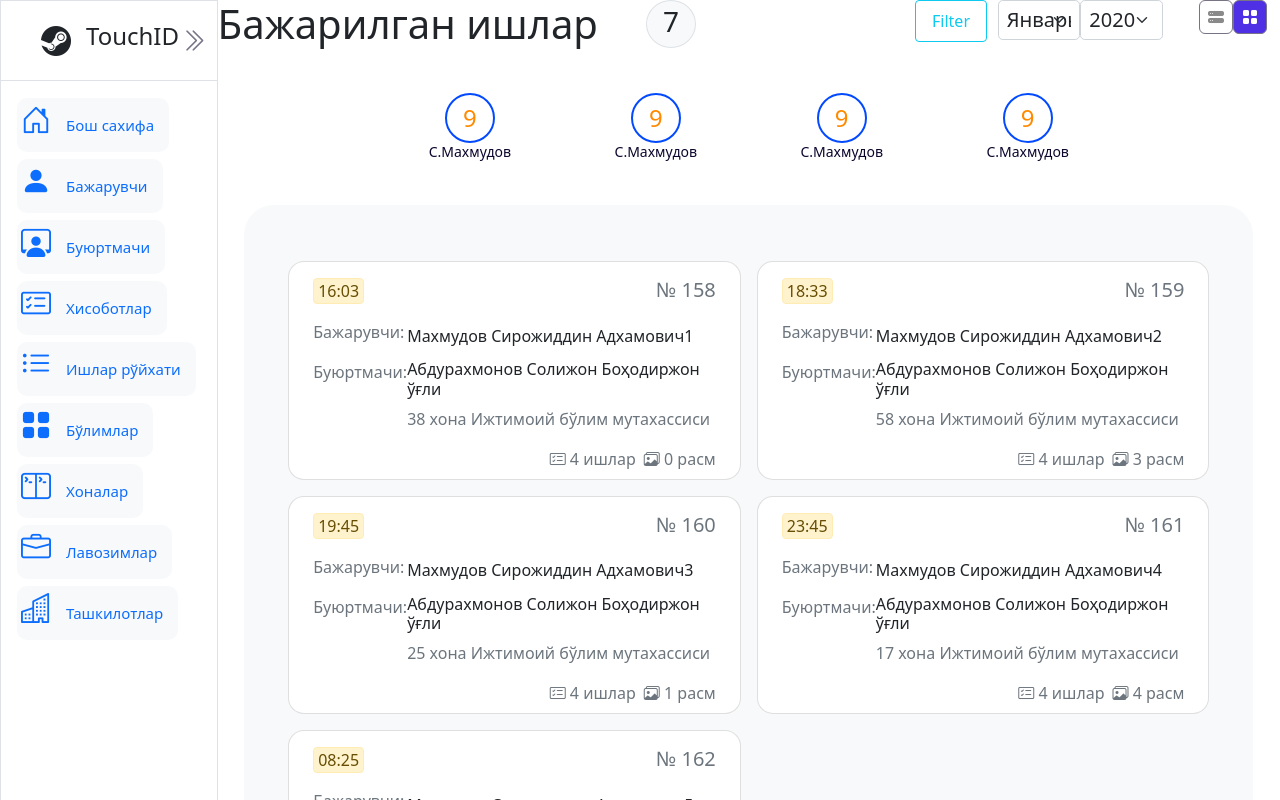
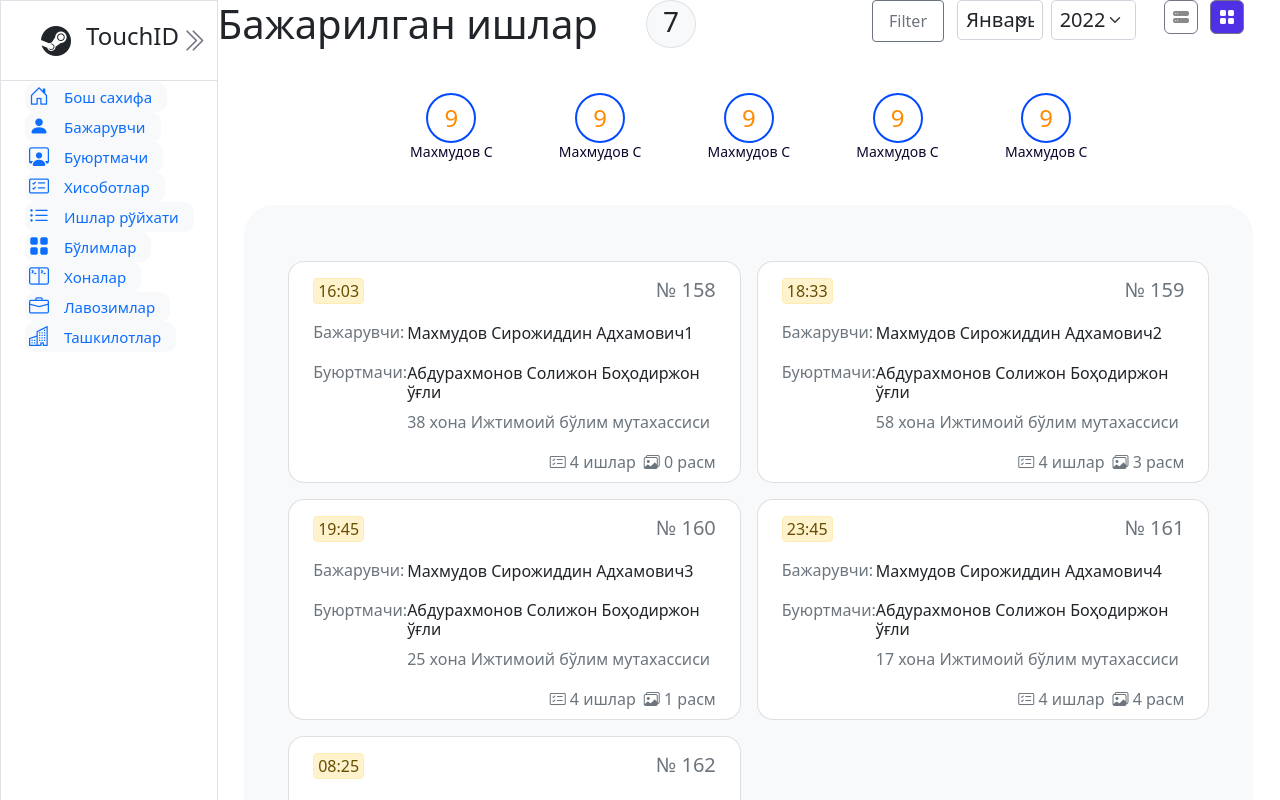
Before and after one commit to Saidmurodjon/touchId-ui, a React (Create React App) app: page / in a window 1280 px wide. Shown: the top 800 px of the page. Built offline with nearby package versions, Linux system fonts and the light colour scheme.

Commit message:
Menyu,Modal

```diff
--- a/src/components/boshSahifa/Item.js
+++ b/src/components/boshSahifa/Item.js
@@ -11,13 +11,13 @@ const Item = (props) => {
                     <table>
                         <tbody>
                             <tr>
-                                <td valign="top"><p className="text-secondary">Бажарувчи:</p></td>
+                                <td><p className="text-secondary">Бажарувчи:</p></td>
                                 <td><h6>{props.bajaruvchi}</h6></td>
                             </tr>
                             <tr>
                                 <td  valign="top"><p className="text-secondary">Буюртмачи:</p></td>
                                 <td>
-                                    <h6 className="pb-0">{props.buyurtmachi}</h6>
+                                    <h6 className="pb-0 buyur">{props.buyurtmachi}</h6>
                                     <p className="text-secondary"><span>{props.xona}</span> хона {props.lavozim}</p>
                                 </td>
                             </tr>
--- /dev/null
+++ b/src/components/boshSahifa/Xodimlar.js
@@ -0,0 +1,13 @@
+const Xodimlar = (props) => {
+
+    return (
+        <>
+            <div key={Math.random() * 1000} className='umumiyXisobot'>
+                <div className="workCount">{props.count}</div>
+                <h1>{props.fish}</h1>
+            </div>
+        </>
+    );
+}
+
+export default Xodimlar;
--- a/src/components/menu/Menyu.js
+++ b/src/components/menu/Menyu.js
@@ -1,66 +1,66 @@
 import React from "react";
-import { Link } from 'react-router-dom'
+import { NavLink } from 'react-router-dom'
 
 
 export default function Menyu() {
     return (
         <>
             <div className="menu">
-                <nav className='asosiyMenyu ps-3'>
+                <nav className='asosiyMenyu ps-4'>
                     <ul>
-                        <li className='my-3'>
-                            <Link to='/' className='bg-light py-3 ps-1 link'>
+                        <li>
+                            <NavLink to='/' className='bg-light py-1 ps-1 link'>
                                 <span><i className='bi bi-house-door'></i></span>
                                 <span>Бош сахифа</span>
-                            </Link>
+                            </NavLink>
                         </li>
-                        <li className='my-3'>
-                            <Link to='/bajaruvchi' className='bg-light py-3 ps-1 link'>
+                        <li>
+                            <NavLink to='/bajaruvchi' className='bg-light py-1 ps-1 link'>
                                 <span><i className='bi bi-person-fill'></i></span>
                                 <span>Бажарувчи</span>
-                            </Link>
+                            </NavLink>
                         </li>
-                        <li className='my-3'>
-                            <Link to='/buyurtma' className='bg-light py-3 ps-1 link'>
+                        <li>
+                            <NavLink to='/buyurtma' className='bg-light py-1 ps-1 link'>
                                 <span><i className='bi bi-person-workspace'></i></span>
                                 <span>Буюртмачи</span>
-                            </Link>
+                            </NavLink>
                         </li>
-                        <li className='my-3'>
-                            <Link to='/hisobot' className='bg-light py-3 ps-1 link'>
+                        <li>
+                            <NavLink to='/hisobot' className='bg-light py-1 ps-1 link'>
                                 <span><i className='bi bi-card-checklist'></i></span>
                                 <span>Хисоботлар</span>
-                            </Link>
+                            </NavLink>
                         </li>
-                        <li className='my-3'>
-                            <Link to='/ishlar' className='bg-light py-3 ps-1 link'>
+                        <li>
+                            <NavLink to='/ishlar' className='bg-light py-1 ps-1 link'>
                                 <span><i className='bi bi-list-ul'></i></span>
                                 <span>Ишлар рўйхати</span>
-                            </Link>
+                            </NavLink>
                         </li>
-                        <li className='my-3'>
-                            <Link to='/bolim' className='bg-light py-3 ps-1 link'>
+                        <li>
+                            <NavLink to='/bolim' className='bg-light py-1 ps-1 link'>
                                 <span><i className='bi bi-grid-fill'></i></span>
                                 <span>Бўлимлар</span>
-                            </Link>
+                            </NavLink>
                         </li>
-                        <li className='my-3'>
-                            <Link to='/kabinet' className='bg-light py-3 ps-1 link'>
+                        <li>
+                            <NavLink to='/kabinet' className='bg-light py-1 ps-1 link'>
                                 <span><i className='bi bi-terminal-split'></i></span>
                                 <span>Хоналар</span>
-                            </Link>
+                            </NavLink>
                         </li>
-                        <li className='my-3'>
-                            <Link to='/lavozim' className='bg-light py-3 ps-1 link'>
+                        <li>
+                            <NavLink to='/lavozim' className='bg-light py-1 ps-1 link'>
                                 <span><i className='bi bi-briefcase'></i></span>
                                 <span>Лавозимлар</span>
-                            </Link>
+                            </NavLink>
                         </li>
-                        <li className='my-3'>
-                            <Link to='/tashkilot' className='bg-light py-3 ps-1 link'>
+                        <li>
+                            <NavLink to='/tashkilot' className='bg-light py-1 ps-1 link'>
                                 <span><i className='bi bi-building'></i></span>
                                 <span>Ташкилотлар</span>
-                            </Link>
+                            </NavLink>
                         </li>
                     </ul>
                 </nav>
--- a/src/view/boshsahifa/Bosh.css
+++ b/src/view/boshsahifa/Bosh.css
@@ -46,6 +46,12 @@
     border-radius: 30px;
 }
 
+.bajJadval table h6{
+    margin-top: -5px;
+}
+.bajJadval .buyur{
+    margin-top: 0.2rem;
+}
 .card{
     border-radius: 16px!important;
 }
--- a/src/view/boshsahifa/BoshSahifa.js
+++ b/src/view/boshsahifa/BoshSahifa.js
@@ -1,16 +1,46 @@
 import {useState} from 'react'
 import './Bosh.css'
-import oy from './oy.json'
-import yil from './yil.json'
 import ish from './ish.json'
 import Item from '../../components/boshSahifa/Item'
 import More from '../../components/boshSahifa/More'
+import Xodimlar from '../../components/boshSahifa/Xodimlar'
 
 
 const BoshSahifa = () => {
 
     // vid uchun
     const [view, setView] = useState(false)
+    let date = new Date()
+    let month = ["Январь", "Февраль", "Март", "Апрель", "Май", "Июнь", "Июль", "Август", "Сентябрь", "Октябрь", "Ноябрь", "Декабрь"]
+    let year = [date.getFullYear(),date.getFullYear()-1,date.getFullYear()-2,date.getFullYear()-3,date.getFullYear()-4]
+
+    // filter uchun funksiyalar
+
+    const [oy, setOy] = useState('');
+    const [yil, setYil] = useState('');
+
+    const handleChangeOy = (event) => {
+        setOy(event.target.value);
+
+    };
+    const handleChangeYil = (event) => {
+        setYil(event.target.value);
+    };
+
+    const filterla=()=>{
+        console.log(oy+"+"+yil);
+    }
+
+    // const filterla = () => {
+    //     const filt = baza.filter(item => {
+    //         let month = item.fullFData.slice(5, 7) * 1
+    //         let year = item.fullFData.slice(0, 4) * 1
+    //         if (month === oy && year === yil) {
+    //             return true
+    //         }
+    //     })
+    //     setMapBaza(filt)
+    // }
 
     return (
         <div className="bajarilgan bg-white">
@@ -20,24 +50,24 @@ const BoshSahifa = () => {
                     <h1>Бажарилган ишлар</h1>
                     <h3 className="bedj ms-5 pt-1 px-3 border bg-light rounded-circle">7</h3>
                 </div>
-                <div className="filter d-flex">
+                <div className="filter d-flex me-5 pe-1">
                     <div className="row me-5">
                         <div className="col">
-                            <button className="px-3 py-2 btn btn-outline-info d-block">Filter</button>
+                            <button onClick={filterla} className="px-3 py-2 btn btn-outline-secondary d-block">Filter</button>
                         </div>
                         <div className="col">
-                            <select className="d-block px-2 py-1 form-select form-select-lg mb-3">
+                            <select onChange={handleChangeOy} label="Oy" className="d-block px-2 py-1 form-select form-select-lg mb-3">
                                 {
-                                    oy.map(mons=>(
+                                    month.map(mons=>(
                                         <option value={mons}>{mons}</option>
                                     ))
                                 }
                             </select>
                         </div>
                         <div className="col">
-                            <select className="d-block px-2 py-1 form-select form-select-lg mb-3">
+                            <select onChange={handleChangeYil} className="d-block px-2 py-1 ms-2 form-select form-select-lg mb-3">
                                 {
-                                    yil.map(year=>(
+                                    year.map(year=>(
                                         <option value={year}>{year}</option>
                                     ))
                                 }
@@ -51,7 +81,7 @@ const BoshSahifa = () => {
                             </button>
                         </div>
                         <div className="col-6">
-                            <button className={view ? "px-2 py-1" : "px-2 py-1 viewActive"}  onClick={() => setView(false)}>
+                            <button className={view ? "px-2 ms-2 py-1" : "px-2 ms-2 py-1 viewActive"}  onClick={() => setView(false)}>
                                 <i className="bi bi-grid-fill"></i>
                             </button>
                         </div>
@@ -62,22 +92,13 @@ const BoshSahifa = () => {
             {/* Ishchilarning bajarilgan ishlari soni */}
             <div className="xodimlar">
                 <div className="xodim">
-                    <div key={Math.random() * 1000} className='umumiyXisobot'>
-                        <div className="workCount">9</div>
-                        <h1>С.Махмудов</h1>
-                    </div>
-                    <div key={Math.random() * 1000} className='umumiyXisobot'>
-                        <div className="workCount">9</div>
-                        <h1>С.Махмудов</h1>
-                    </div>
-                    <div key={Math.random() * 1000} className='umumiyXisobot'>
-                        <div className="workCount">9</div>
-                        <h1>С.Махмудов</h1>
-                    </div>
-                    <div key={Math.random() * 1000} className='umumiyXisobot'>
-                        <div className="workCount">9</div>
-                        <h1>С.Махмудов</h1>
-                    </div>
+                    {
+                        ish.map(worker=>(
+                            <>
+                                <Xodimlar fish="Махмудов С" count="9" />
+                            </>
+                        ))
+                    }
                 </div>
             </div>
             {/* Asosiy qism ishlar ro'yxati boshlandi */}
--- a/src/view/home/Home.css
+++ b/src/view/home/Home.css
@@ -20,7 +20,7 @@
     border-radius: 10px;
 }
 .asosiyMenyu span i{
-    font-size: 30px;
+    font-size: 20px;
 }
 .asosiyMenyu span{
     font-size: 15px;
```
Also changed, not shown: src/components/tashkilotlar/Item.js (+34 -5 lines), src/components/tashkilotlar/tashModal.js (added, +105 -0 lines), src/view/tashkilotlar/Tashkilot.css (+17 -0 lines), src/view/tashkilotlar/Tashkilotlar.js (+18 -4 lines), src/view/tashkilotlar/tash.json (+5 -5 lines). Lines whose indentation alone changed are shown as unchanged.
